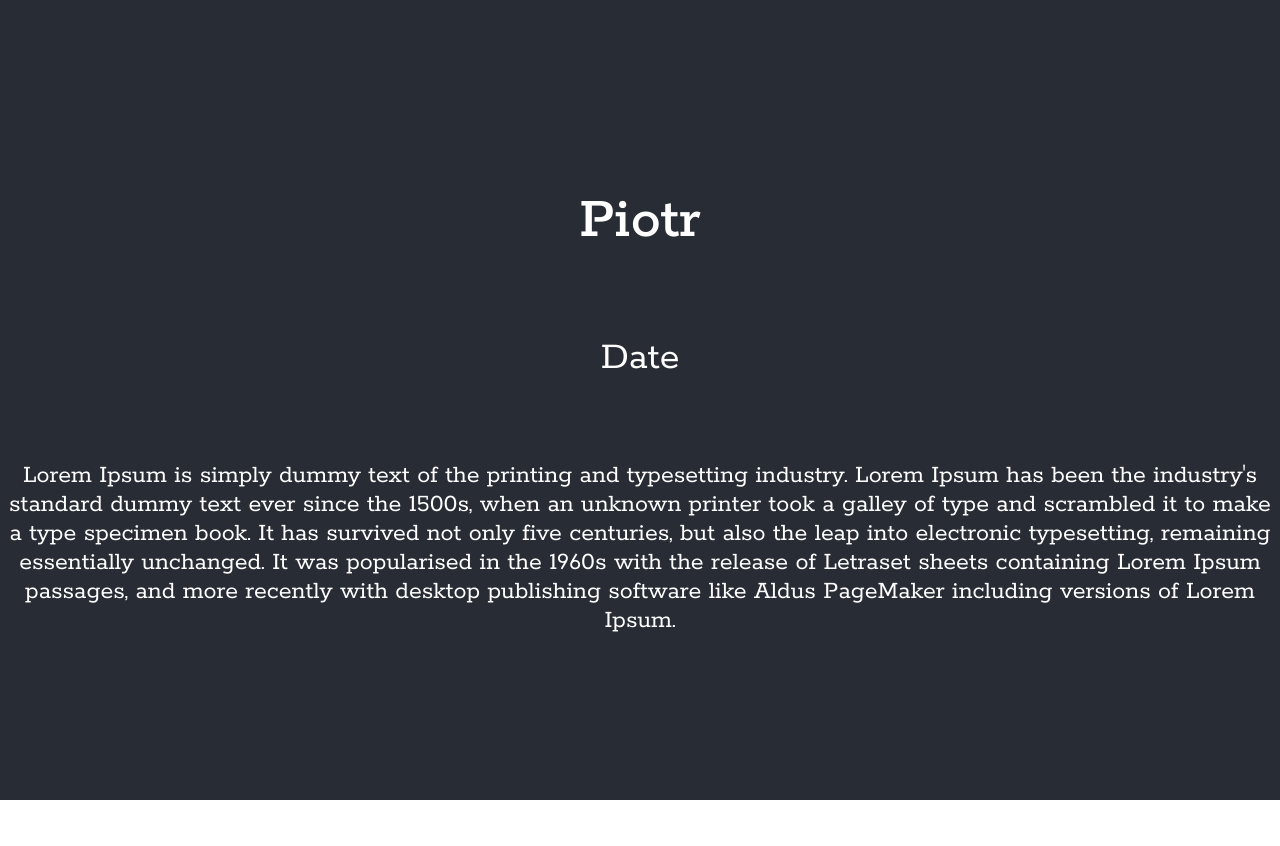
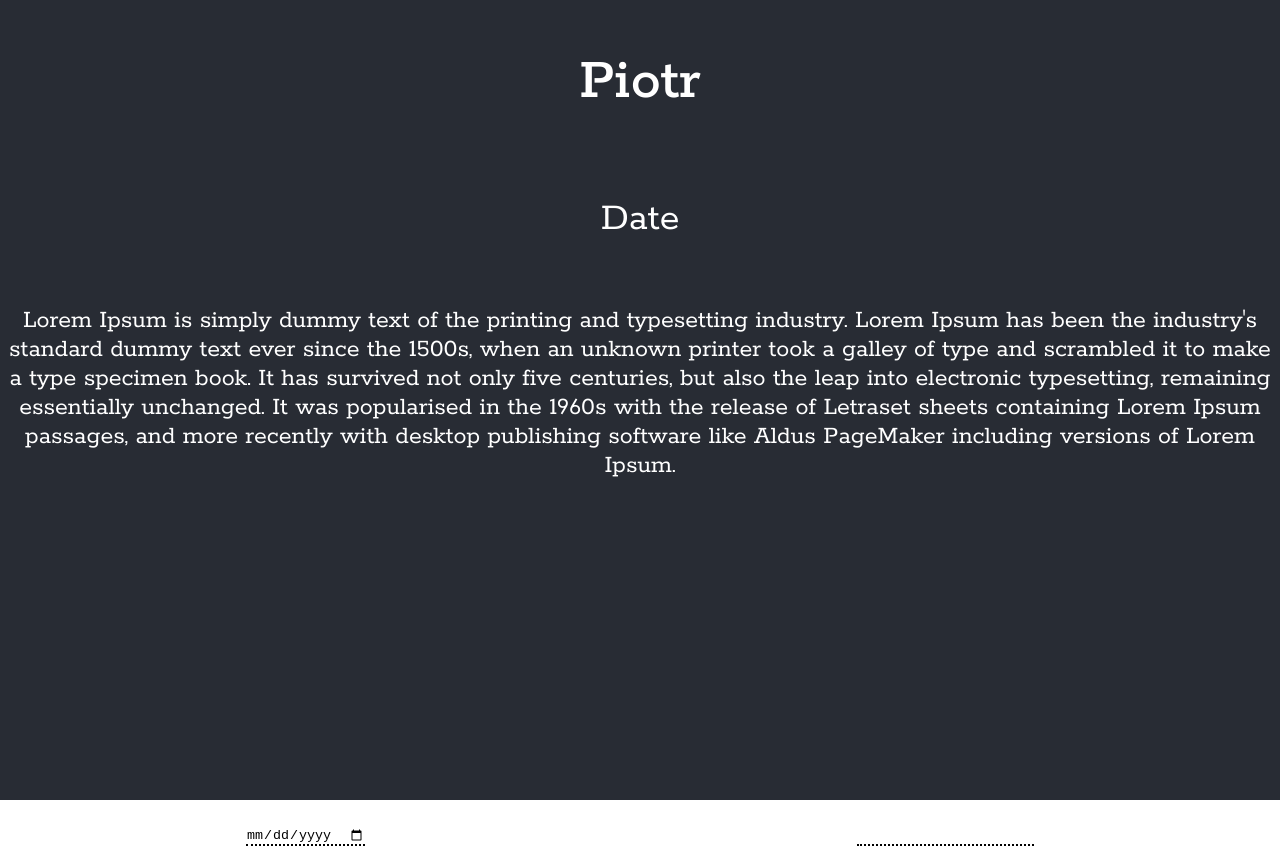
Before and after one commit to PiotrRomanczuk/30-projects-in-react, a React (Create React App) app: page / in a window 1280 px wide. Before the commit the page ends 800 px from the top, so only its background shows below. Built offline with nearby package versions, Linux system fonts and the light colour scheme.

Commit message:
Added inputs in footer + inputStyles

```diff
--- a/src/App.css
+++ b/src/App.css
@@ -11,7 +11,7 @@
   display: flex;
   flex-direction: column;
   align-items: center;
-  justify-content: center;
+  /* justify-content: center; */
   font-size: calc(10px + 2vmin);
   color: white;
 }
@@ -35,6 +35,10 @@
   font-size: 2.5rem;
   font-weight: 400;
   margin: 5rem 0;
+}
+
+.d-flex {
+  display: flex;
 }
 
 
--- a/src/projects/EsignatureApp.jsx
+++ b/src/projects/EsignatureApp.jsx
@@ -2,10 +2,17 @@ import React from 'react';
 import Title from './components/Title';
 
 export default function EsignatureApp() {
+	const inputStyle = {
+		border: 'none',
+		borderBottom: '2px dotted',
+		outline: 'none',
+		padding: '.035rem 0',
+	};
+
 	return (
 		<div className='container text-center'>
 			<Title classes={'title'} text={'Piotr'} />
-			<Title classes={'subtitle'} text={'Date'} />
+			<Title classes={'subtitle mb-4'} text={'Date'} />
 			<p>
 				Lorem Ipsum is simply dummy text of the printing and typesetting
 				industry. Lorem Ipsum has been the industry's standard dummy text ever
@@ -17,6 +24,18 @@ export default function EsignatureApp() {
 				with desktop publishing software like Aldus PageMaker including versions
 				of Lorem Ipsum.
 			</p>
+
+			<footer
+				className='d-flex'
+				style={{
+					justifyContent: 'space-around',
+					position: 'relative',
+					top: '40vh',
+				}}
+			>
+				<input type='date' value={''} style={inputStyle}></input>
+				<input type='text' value={''} style={inputStyle}></input>
+			</footer>
 		</div>
 	);
 }
```
